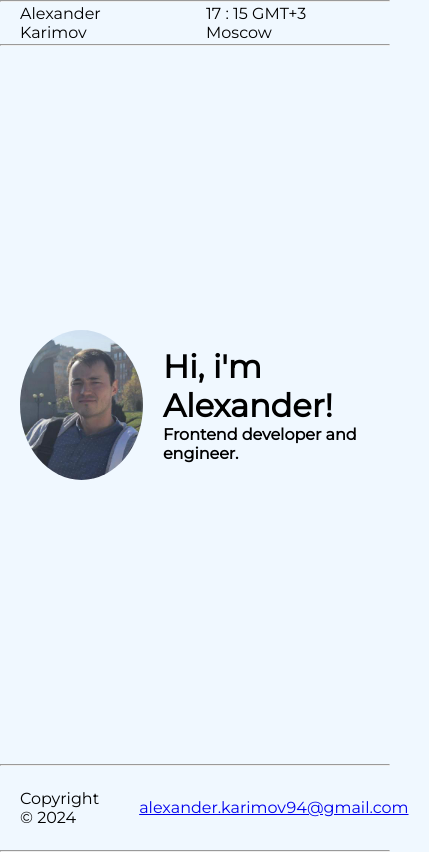
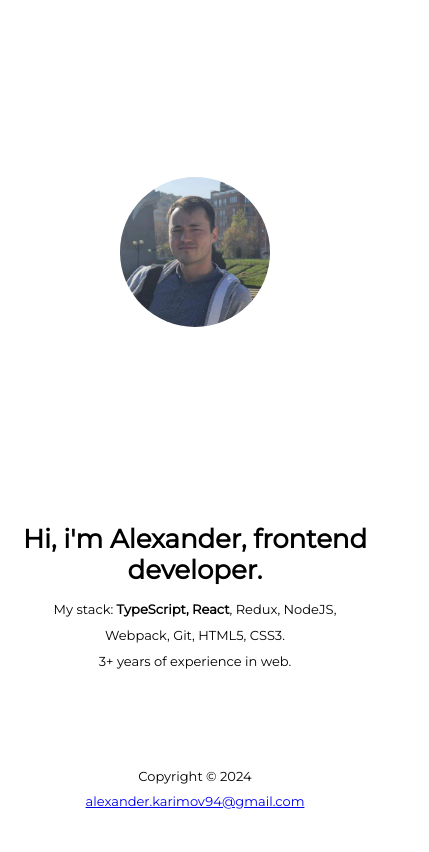
Before and after one commit to AlexanderKarimov/alexanderkarimov.github.io, a plain HTML site: page index.html in a window 390 px wide. Shown: the whole page, 429 px wide, since content can reach past the window. Drawn offline with Linux system fonts and the light colour scheme.

Commit message:
Добавить адаптивный интерфейс

```diff
--- a/css/styles.css
+++ b/css/styles.css
@@ -9,65 +9,121 @@ body {
     font-optical-sizing: auto;
     font-weight: 400;
     font-style: normal;
-    background-color: aliceblue;
+    background-color: white;
+    position: relative;
+    height: 100vh;
 }
 
-.head {
+.main {
     display: flex;
-    height: 5vh;
-    justify-content: space-between;
-    align-items: center;
-}
-
-.logo {
-    padding: 20px;
-}
-
-.time {
-    padding: 20px;
-}
-
-.main_card {
+    width: 100vw;
+    height: 95vh;
+    flex-direction: row;
     display: flex;
-    height: 85vh;
+    align-content: center;
     justify-content: center;
-    align-items: center;
 }
 
 .photo {
-    display: inline-block;
+    display: flex;
+    align-content: center;
+    justify-content: center;
     border-radius: 50%;
     overflow: hidden;
     width: 150px;
     height: 150px;
-    object-fit: cover;
-    margin: 20px;
+    margin-top: auto;
+    margin-bottom: auto;
+}
+
+.photo img {
+    height: 150px;
 }
 
 .description {
+    align-content: center;
+    justify-content: center;
+    line-height: 4em;
+    padding: 20px;
+}
+
+.description-text {
+    line-height: 2em;
+}
+
+.footer {
+    bottom: 10px;
+    height: 25px;
+    display: flex;
+    justify-content: space-between;
+}
+
+.copyright {
+    float: left;
+    padding-left: 25px;
+    padding-right: 25px;
+}
+
+.mail_contact {
+    float: right;
+    padding-left: 25px;
+    padding-right: 25px;
+}
+
+@media screen and (max-width: 800px) {
+    body {
+        font-family: "Montserrat", sans-serif;
+        font-weight: 400;
+        font-style: normal;
+        font-size: small;
+        background-color: white;
+        position: relative;
+        height: 100vh;
+    }
+    .main {
+        display: flex;
+        flex-direction: column;
+        align-content: center;
+        justify-content: center;
+        height: 100vh;
+        box-sizing: border-box;
+        padding-bottom: 150px;
+    }
+    .photo {
+        display: flex;
+        align-content: center;
+        justify-content: center;
+        border-radius: 50%;
+        overflow: hidden;
+        width: 150px;
+        height: 150px;
+        margin: auto;
+    }
+    .title_text {
+        line-height: 1.2em;
+        padding-bottom: 10px;
+    }
+    .description {
+        display: flex;
+        flex-direction: column;
+        text-align: center;
+        justify-content: center;
+        line-height: 4em;
+    }
+    .footer {
+        display: flex;
+        flex-flow: column;
+        height: 50px;
+        line-height: 1.5em;
+        align-items: center;
+        margin-top: -80px;
+    }
+    .copyright {
+        margin: auto;
+    }
+
+    .mail_contact {
+        margin: auto;
+    }
 
 }
-
-footer {
-    display: flex;
-    height: 10vh;
-    justify-content: space-between;
-    align-items: center;
-}
-
-.links_block-1 {
-    display: flex;
-    justify-content: space-around;
-    align-items: center;
-    padding: 20px;
-}
-.links_block-2 {
-    display: flex;
-    justify-content: space-around;
-    align-items: center;
-}
-
-.link {
-    padding-left: 20px;
-    padding-right: 20px;
-}
--- a/index.html
+++ b/index.html
@@ -1,5 +1,6 @@
 <!DOCTYPE html>
 <html lang="en">
+
 <head>
     <meta charset="UTF-8">
     <meta name="viewport" content="width=device-width, initial-scale=1.0">
@@ -8,42 +9,33 @@
     <link rel="stylesheet" href="css/styles.css">
     <link rel="preconnect" href="https://fonts.googleapis.com">
     <link rel="preconnect" href="https://fonts.gstatic.com" crossorigin>
-    <link href="https://fonts.googleapis.com/css2?family=Montserrat:ital@0;1&family=Raleway:ital,wght@0,100..900;1,100..900&family=Roboto&display=swap" rel="stylesheet">
+    <link
+        href="https://fonts.googleapis.com/css2?family=Montserrat:ital@0;1&family=Raleway:ital,wght@0,100..900;1,100..900&family=Roboto&display=swap"
+        rel="stylesheet">
 </head>
+
 <body>
-    <hr>
-    <div class="head">
-        <div class="logo">
-            <p>Alexander Karimov</p>
+    <div class="main">
+        <div class="photo">
+            <img src="media/Photo.jpeg" title="On wacation" alt="On wacation">
         </div>
-        <div class="time" id="clock">
-            <p>06:00:31 GMT+3 Moscow</p>
+        <div class="description">
+            <h1 class="title_text">Hi, i'm Alexander, frontend developer.</h1>
+
+            <p class="description-text">My stack: <strong>TypeScript, React</strong>, Redux, NodeJS, Webpack, Git,
+                HTML5, CSS3.</br>3+ years of experience in web.</p>
+
         </div>
     </div>
-        <hr>
-    <div class="main_card">
-        <div class="photo">
-            <img src="media/Photo.jpeg" height=150px
-                title="On wacation" alt="On wacation">
+    <footer class="footer">
+        <div class="copyright">
+            <p> Copyright © 2024 </p>
         </div>
-        <div class="description">
-            <h1>Hi, i'm Alexander!</h1>
-            <h4>Frontend developer and engineer.</h4>
-        </div>
-    </div>
-        <hr>
-    <footer>
-        <div class="links_block-1">
-            <p> Copyright © 2024  </p>
-        </div>
-        <div class="links_block-2">
-            <a class="link"
-                href="mailto:alexander.karimov94@gmail.com" target="_blank">alexander.karimov94@gmail.com
+        <div class="mail_contact">
+            <a class="link" href="mailto:alexander.karimov94@gmail.com" target="_blank">alexander.karimov94@gmail.com
             </a>
         </div>
     </footer>
-    <hr>
-    <script src="js/clock.js"></script>
 </body>
 
 </html>
--- a/js/clock.js
+++ /dev/null
@@ -1,10 +0,0 @@
-function digitalClock () {
-  const hours = (new Date().getUTCHours()) + 3;
-  const min = (new Date().getUTCMinutes());
-
-  const clock = `${hours} : ${min} GMT+3 Moscow`
-  document.getElementById("clock").innerHTML = clock;
-  setTimeout("digitalClock()", 1000)
-}
-
-digitalClock ()
```
Also changed, not shown: 1 other file.
